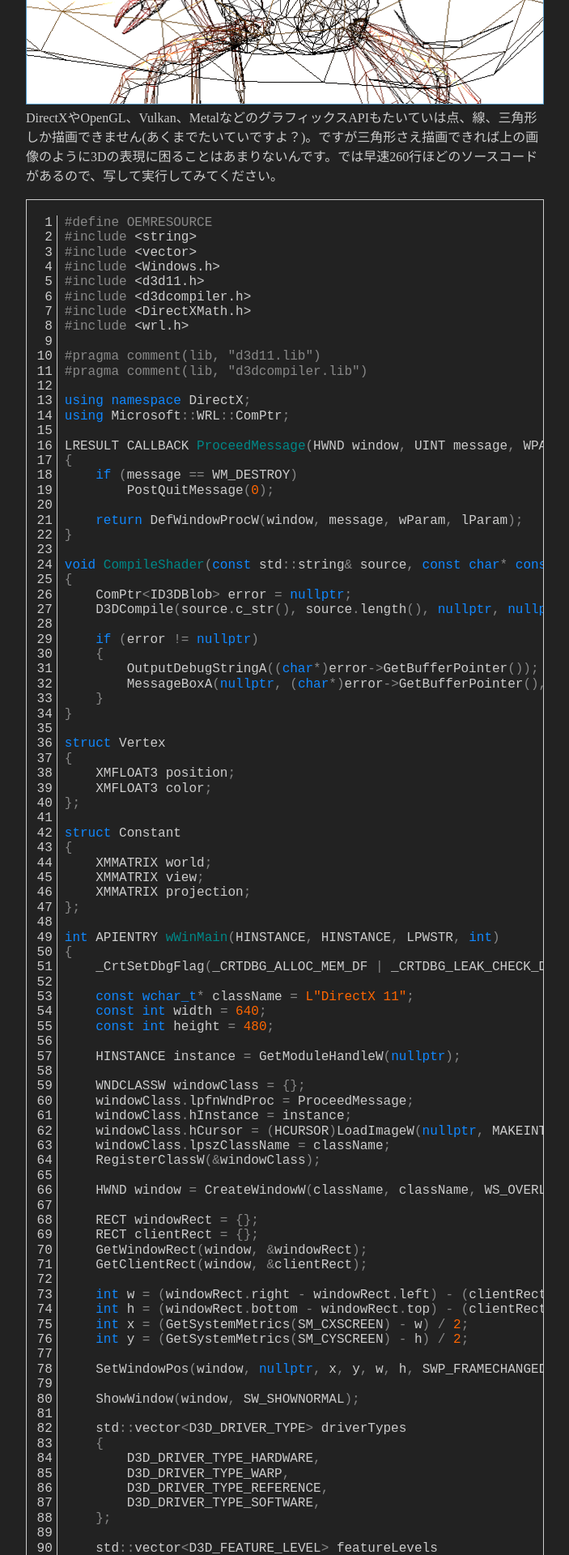
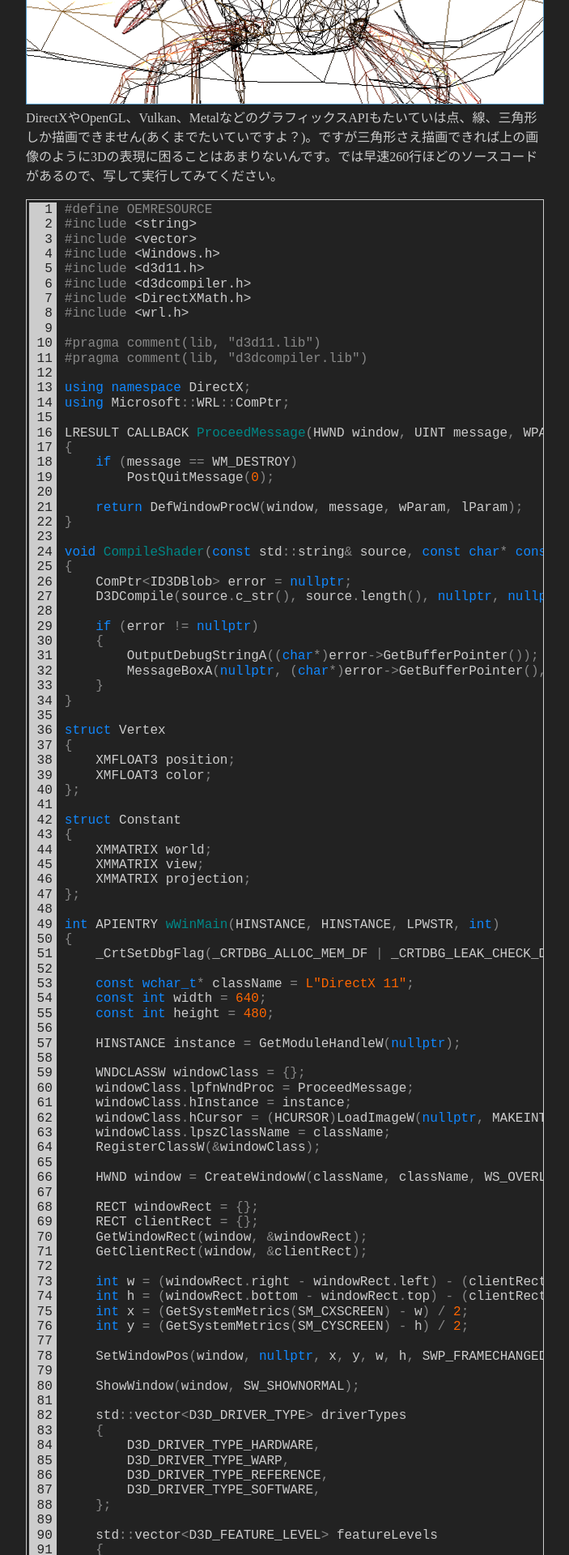
Before and after one commit to itukikikuti/windblow.net, a Jekyll site: the page built from _posts/DirectX11/2018-08-08-Direct3D 11で三角形を描画する.md, in a window 1280 px wide. Shown: the part 742-2662 px from the top of the page at 81% size, without its empty margins (288-991 px from the left). Built offline with Jekyll 4.4.1, drawn with Linux system fonts in a browser that asks for light colours.

Commit message:
Update style.css

```diff
--- a/assets/style.css
+++ b/assets/style.css
@@ -195,6 +195,9 @@ article time {
     height: 150px;
     margin: 5px;
 }
+code pre {
+    margin: 0;
+}
 p code {
     background: #444;
     padding: 5px;
@@ -205,7 +208,8 @@ pre.highlight {
 }
 pre.lineno {
     text-align: right;
-    color: var(--text-color);
+    background: var(--text-color);
+    color: var(--background-color);
     border-right: 1px solid;
     margin-right: 5px;
     padding-right: 5px;
```
